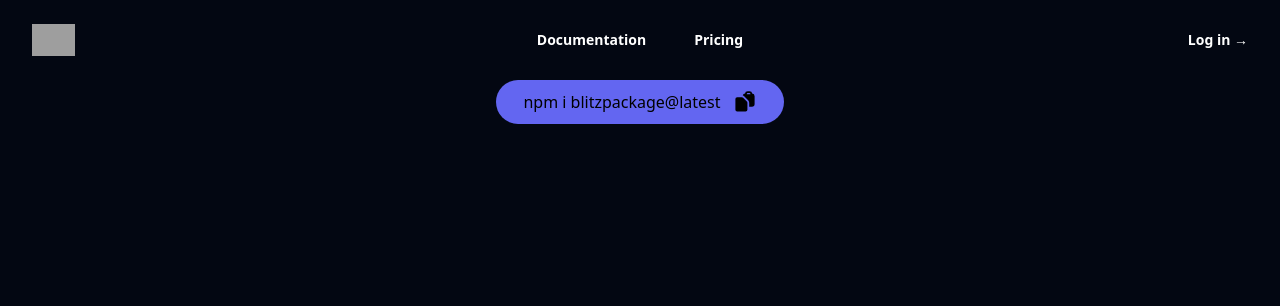
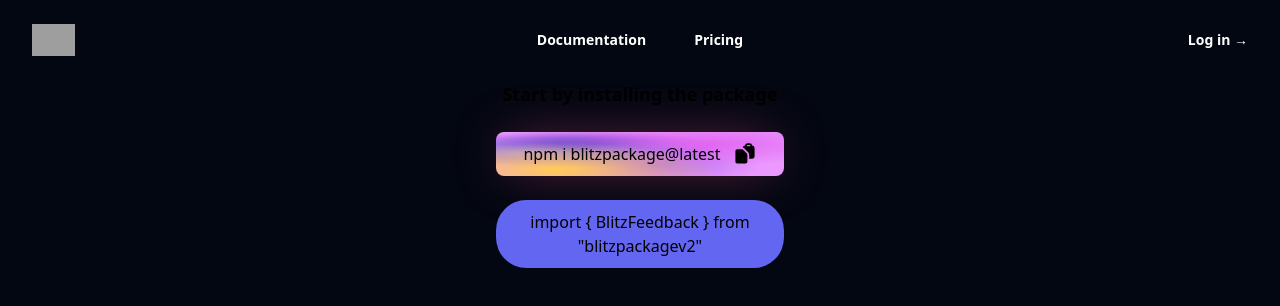
Before and after one commit to ramezj/astralics, a Next.js app in the folder client/: page /documentation in a window 1280 px wide. Shown: the top 306 px of the page. Built offline with nearby package versions, Linux system fonts and the light colour scheme; no server answers; grey boxes are pictures that could not be loaded.

Commit message:
documentation page changes

```diff
--- a/client/pages/documentation/index.js
+++ b/client/pages/documentation/index.js
@@ -8,11 +8,14 @@ export default function documentation() {
         navigator.clipboard.writeText('npm i blitzpackage@latest');
         setNpmCopy(true);
     }
+    const importText = 'import { BlitzFeedback } from "blitzpackagev2"';
     return (
         <>
         <Layout>
             <center>
-            <div className='w-72 py-2.5 bg-indigo-500 rounded-badge'>
+                <h1 className='font-bold text-lg'>Start by installing the package</h1>
+                <br />
+            <div className='w-72 py-2.5 documentationBackground widgetShadow rounded-lg'>
             <p className="font-medium flex justify-center gap-x-3">npm i blitzpackage@latest
             {
                 npmCopy
@@ -21,6 +24,10 @@ export default function documentation() {
             }
             </p>
             </div>
+            <br />
+            <div className='w-72 py-2.5 bg-indigo-500 rounded-badge'>
+            {importText}
+            </div>
             </center>
         </Layout>
         </>
--- a/client/pages/index.js
+++ b/client/pages/index.js
@@ -12,7 +12,9 @@ export default function Component() {
       {/* <Features /> */}
       <center>
         {/* <Alert /> */}
-          <h1 className='sm:text-5xl 2xl:mt-8 text-4xl w-4/5 font-bold tracking-tight leading-none text-white md:text-6xl lg:text-5xl lg:w-3/6'>Feedback is power, collect it with our platform ✨</h1>
+          <h1 className='sm:text-5xl 2xl:mt-8 text-4xl w-4/5 font-bold tracking-tight leading-none text-white md:text-6xl lg:text-5xl lg:w-3/6'>
+            Feedback is <b className="font-bold text-[#2d05ae]">power</b>, collect it with our platform ✨
+            </h1>
           <br />
           <br />
             <Widget projectId={'cll5z60fq0001usysevupa81n'} />
--- a/client/styles/globals.css
+++ b/client/styles/globals.css
@@ -37,6 +37,15 @@ radial-gradient(at 54% 74%, hsla(270,78%,67%,1) 0px, transparent 50%),
 radial-gradient(at 92% 87%, rgba(38,0,172,255) 0px, transparent 50%),
 radial-gradient(at 29% 39%, rgba(38,0,172,255) 0px, transparent 50%);
 }
+.documentationBackground {
+  background-color:#eb99ff;
+  background-image:
+  radial-gradient(at 21% 86%, rgba(255,204,84,255) 0px, transparent 50%),
+  radial-gradient(at 12% 48%, hsla(260,62%,74%,1) 0px, transparent 50%),
+  radial-gradient(at 72% 28%, hsla(293,83%,67%,1) 0px, transparent 50%),
+  radial-gradient(at 54% 74%, hsla(270,78%,67%,1) 0px, transparent 50%),
+  radial-gradient(at 29% 39%, rgba(38,0,172,255) 0px, transparent 50%);
+}
 .whiteBackground {
   background-color:#0d041e;
 }
```
